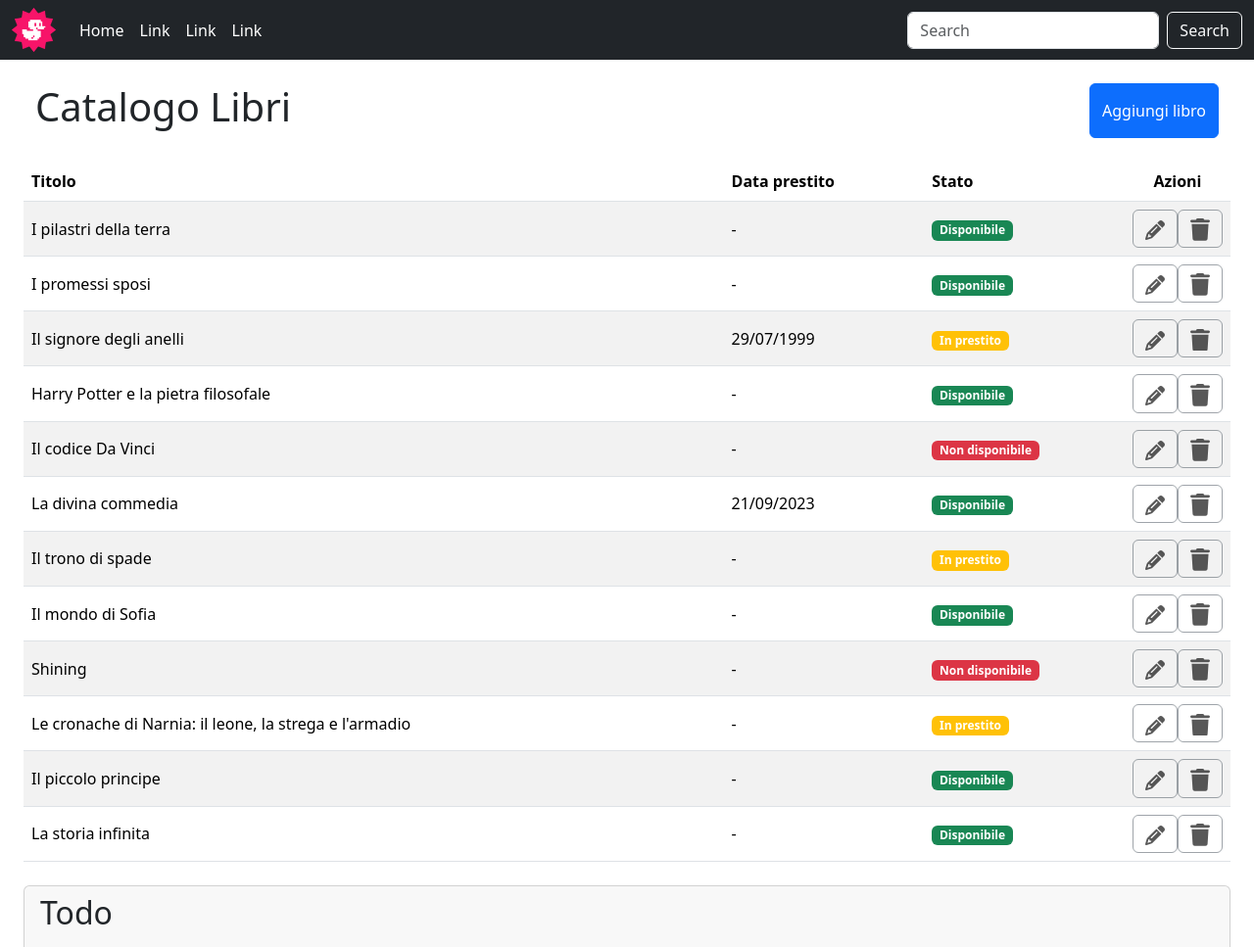
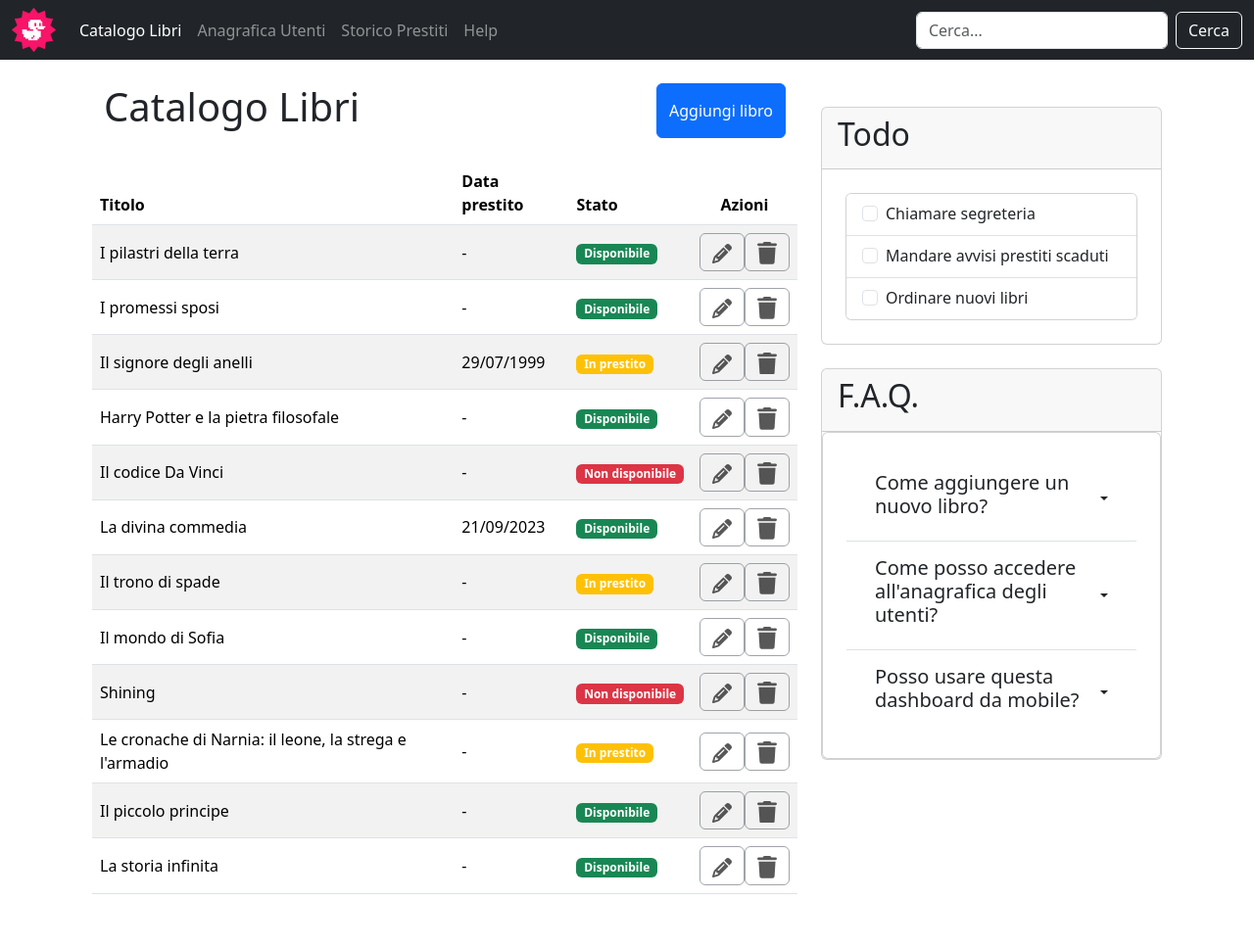
Before and after one commit to VincenzoAmari/html-css-bootstrap-dashboard, a plain HTML site: page index.html in a window 1280 px wide. Shown: the top 967 px of the page at 98% size. Drawn offline with nearby package versions, Linux system fonts and the light colour scheme.

Commit message:
end exercise... i think

```diff
--- a/index.html
+++ b/index.html
@@ -31,36 +31,42 @@
           <ul class="navbar-nav me-auto mb-2 mb-lg-0">
             <li class="nav-item">
               <a class="nav-link active text-white" aria-current="page" href="#"
-                >Home</a
+                >Catalogo Libri</a
               >
             </li>
             <li class="nav-item">
-              <a class="nav-link text-white" href="#">Link</a>
+              <a class="nav-link text-white-50" href="#">Anagrafica Utenti</a>
             </li>
             <li class="nav-item">
-              <a class="nav-link text-white" href="#">Link</a>
+              <a class="nav-link text-white-50" href="#">Storico Prestiti</a>
             </li>
             <li class="nav-item">
-              <a class="nav-link text-white" href="#">Link</a>
+              <a class="nav-link text-white-50" href="#">Help</a>
             </li>
           </ul>
           <form class="d-flex" role="search">
             <input
               class="form-control me-2"
               type="search"
-              placeholder="Search"
+              placeholder="Cerca..."
               aria-label="Search"
             />
-            <button class="btn btn-outline-light" type="submit">Search</button>
+            <button class="btn btn-outline-light" type="submit">Cerca</button>
           </form>
         </div>
       </div>
     </nav>
 
-    <div class="container-fluid p-4">
+    <div class="container-lg p-4">
+      <div class="row">
+        <div class="col-12 col-lg-8">
           <div class="container-fluid d-flex justify-content-between">
             <h1>Catalogo Libri</h1>
-        <input class="btn btn-primary" type="button" value="Aggiungi libro" />
+            <input
+              class="btn btn-primary"
+              type="button"
+              value="Aggiungi libro"
+            />
           </div>
 
           <table class="table table-striped mt-4 align-middle">
@@ -71,7 +77,9 @@
                   Data prestito
                 </th>
                 <th scope="col" class="col-2">Stato</th>
-            <th scope="col" class="col-1 text-center" colspan="1">Azioni</th>
+                <th scope="col" class="col-1 text-center" colspan="1">
+                  Azioni
+                </th>
               </tr>
             </thead>
             <tbody>
@@ -159,7 +167,9 @@
                 <td>Il signore degli anelli</td>
                 <td class="d-none d-md-table-cell">29/07/1999</td>
                 <td>
-              <span class="badge text-bg-warning text-white">In prestito</span>
+                  <span class="badge text-bg-warning text-white"
+                    >In prestito</span
+                  >
                 </td>
 
                 <td>
@@ -240,7 +250,9 @@
               <tr>
                 <td>Il codice Da Vinci</td>
                 <td class="d-none d-md-table-cell">-</td>
-            <td><span class="badge text-bg-danger">Non disponibile</span></td>
+                <td>
+                  <span class="badge text-bg-danger">Non disponibile</span>
+                </td>
 
                 <td>
                   <div class="d-flex">
@@ -321,7 +333,9 @@
                 <td>Il trono di spade</td>
                 <td class="d-none d-md-table-cell">-</td>
                 <td>
-              <span class="badge text-bg-warning text-white">In prestito</span>
+                  <span class="badge text-bg-warning text-white"
+                    >In prestito</span
+                  >
                 </td>
 
                 <td>
@@ -402,7 +416,9 @@
               <tr>
                 <td>Shining</td>
                 <td class="d-none d-md-table-cell">-</td>
-            <td><span class="badge text-bg-danger">Non disponibile</span></td>
+                <td>
+                  <span class="badge text-bg-danger">Non disponibile</span>
+                </td>
 
                 <td>
                   <div class="d-flex">
@@ -443,7 +459,9 @@
                 <td>Le cronache di Narnia: il leone, la strega e l'armadio</td>
                 <td class="d-none d-md-table-cell">-</td>
                 <td>
-              <span class="badge text-bg-warning text-white">In prestito</span>
+                  <span class="badge text-bg-warning text-white"
+                    >In prestito</span
+                  >
                 </td>
 
                 <td>
@@ -563,7 +581,9 @@
               </tr>
             </tbody>
           </table>
+        </div>
 
+        <div class="col-12 col-lg-4">
           <div class="card my-4">
             <div class="card-header"><h2>Todo</h2></div>
             <ul class="list-group list-group-flush m-4">
@@ -614,7 +634,9 @@
           </div>
 
           <div class="card">
-        <div class="card-header"><h2>F.A.Q.</h2></div>
+            <div class="card-header">
+              <h2>F.A.Q.</h2>
+            </div>
             <ul class="list-group list-group-flush">
               <div class="card">
                 <ul class="list-group list-group-flush p-4">
@@ -624,10 +646,14 @@
                       data-bs-toggle="dropdown"
                       aria-expanded="false"
                     >
-                  <h5>Come aggiungere un nuovo libro?</h5>
+                      <h5 class="text-wrap text-start">
+                        Come aggiungere un nuovo libro?
+                      </h5>
                     </button>
                     <ul class="dropdown-menu">
-                  <li><a class="dropdown-item" href="#">esci di casa</a></li>
+                      <li>
+                        <a class="dropdown-item" href="#">esci di casa</a>
+                      </li>
                       <li>
                         <a class="dropdown-item" href="#">vai in un negozio</a>
                       </li>
@@ -644,7 +670,9 @@
                       data-bs-toggle="dropdown"
                       aria-expanded="false"
                     >
-                  <h5>Come posso accedere all'anagrafica degli utenti?</h5>
+                      <h5 class="text-wrap text-start">
+                        Come posso accedere all'anagrafica degli utenti?
+                      </h5>
                     </button>
                     <ul ul class="dropdown-menu">
                       <li>
@@ -656,7 +684,9 @@
                         >
                       </li>
                       <li>
-                    <a class="dropdown-item" href="#">chiamo la polizia!?</a>
+                        <a class="dropdown-item" href="#"
+                          >chiamo la polizia!?</a
+                        >
                       </li>
                     </ul>
                   </li>
@@ -666,10 +696,14 @@
                       data-bs-toggle="dropdown"
                       aria-expanded="false"
                     >
-                  <h5>Posso usare questa dashboard da mobile?</h5>
+                      <h5 class="text-wrap text-start">
+                        Posso usare questa dashboard da mobile?
+                      </h5>
                     </button>
                     <ul class="dropdown-menu">
-                  <li><a class="dropdown-item" href="#">Bho, se vuoi</a></li>
+                      <li>
+                        <a class="dropdown-item" href="#">Bho, se vuoi</a>
+                      </li>
                       <li>
                         <a class="dropdown-item" href="#"
                           >penso che tu possa farlo</a
@@ -687,6 +721,8 @@
             </ul>
           </div>
         </div>
+      </div>
+    </div>
     <script
       src="https://cdn.jsdelivr.net/npm/bootstrap@5.3.3/dist/js/bootstrap.bundle.min.js"
       integrity="sha384-YvpcrYf0tY3lHB60NNkmXc5s9fDVZLESaAA55NDzOxhy9GkcIdslK1eN7N6jIeHz"
```
Lines whose indentation alone changed are shown as unchanged.
